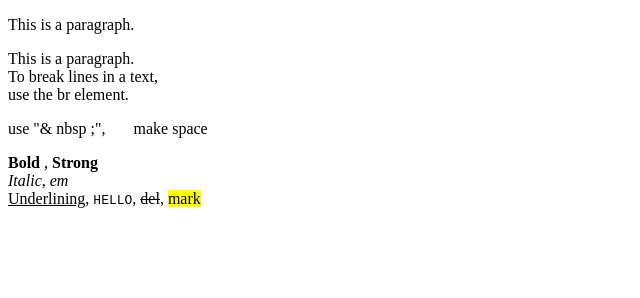
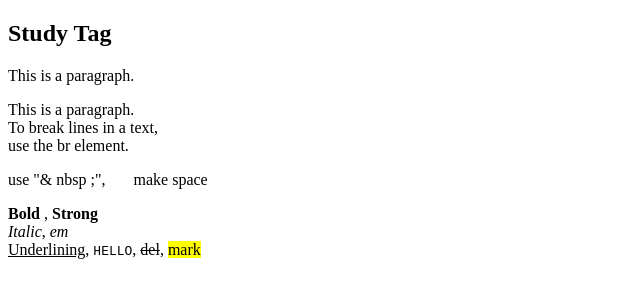
Before and after one commit to Lindarong29/Web-P, a plain HTML site: page html/tag.html in a window 1280 px wide. Shown: the whole page, without its empty margins (0-640 px from the left). Drawn offline with Linux system fonts and the light colour scheme.

Commit message:
Update tag.html

```diff
--- a/html/tag.html
+++ b/html/tag.html
@@ -7,6 +7,7 @@
     <title>Document</title>
 </head>
 <body>
+    <h2>Study Tag</h2>
     <p>This is a paragraph.</p>
     <p>This is a paragraph. <br> To break lines in a text, <br> use the br element. </p>
     <p> use "& nbsp ;",  &nbsp; &nbsp; &nbsp; make space</p>
```
